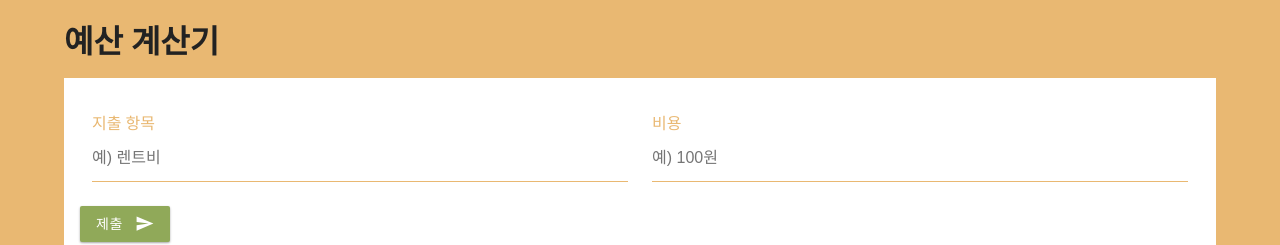
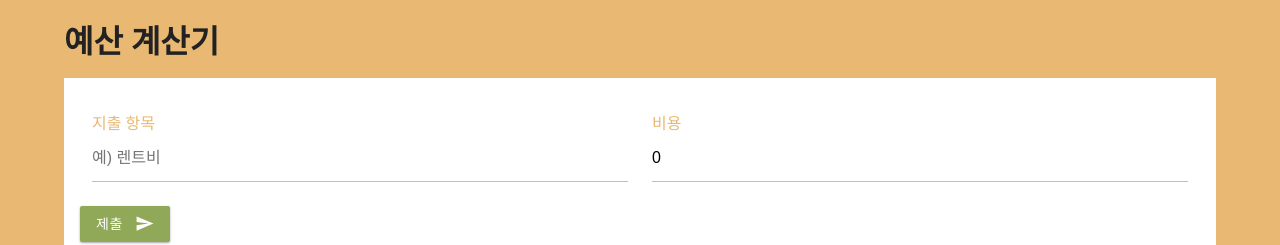
Before and after one commit to lifeflavor0425/react-base, a React (Create React App) app: page / in a window 1280 px wide. Shown: the top 245 px of the page. Built offline with nearby package versions, Linux system fonts and the light colour scheme.

Commit message:
feat: list append development

```diff
--- a/src/App.js
+++ b/src/App.js
@@ -4,6 +4,9 @@ import ExpenseForm from "./components/ExpenseForm";
 import ExpenseList from "./components/ExpenseList";
 
 const App = () => {
+  const [charge, setCharge] = useState("");
+  const [amount, setAmount] = useState(0);
+
   const [expenses, setExpenses] = useState([
     { id: 1, charge: "렌트비", amount: 1600 },
     { id: 2, charge: "교통비", amount: 400 },
@@ -15,12 +18,39 @@ const App = () => {
     setExpenses(newExpense);
   };
 
+  const handleCharge = (e) => {
+    setCharge(e.target.value);
+  };
+  const handleAmount = (e) => {
+    setAmount(e.target.valueAsNumber);
+  };
+
+  const handleSubmit = (e) => {
+    e.preventDefault();
+    if (charge !== "" && amount > 0) {
+      const newExpense = { id: crypto.randomUUID(), charge, amount };
+      // 불변성을 지켜주기 위해 새로운 express 생성
+      const newExpenses = [...expenses, newExpense];
+      setExpenses(newExpenses);
+      setCharge("");
+      setAmount(0);
+    } else {
+      console.log("error");
+    }
+  };
+
   return (
     <main className="main-container">
       <h1>예산 계산기</h1>
       <div style={{ width: "100%", backgroundColor: "white", padding: "1rem" }}>
         {/* {ExpenseForm} */}
-        <ExpenseForm />
+        <ExpenseForm
+          handleCharge={handleCharge}
+          charge={charge}
+          handleAmount={handleAmount}
+          amount={amount}
+          handleSumbit={handleSubmit}
+        />
       </div>
       <div style={{ width: "100%", backgroundColor: "white", padding: "1rem" }}>
         {/* {ExpenseItem} */}
--- a/src/components/ExpenseForm.js
+++ b/src/components/ExpenseForm.js
@@ -2,9 +2,15 @@ import React from "react";
 import "./ExpenseForm.css";
 import { MdSend } from "react-icons/md";
 
-const ExpenseForm = () => {
+const ExpenseForm = ({
+  handleCharge,
+  charge,
+  handleAmount,
+  amount,
+  handleSumbit,
+}) => {
   return (
-    <form>
+    <form onSubmit={handleSumbit}>
       <div className="form-center">
         <div className="form-group">
           <label htmlFor="charge">지출 항목</label>
@@ -13,7 +19,9 @@ const ExpenseForm = () => {
             className="form-control"
             id="charge"
             name="charge"
+            value={charge}
             placeholder="예) 렌트비"
+            onChange={handleCharge}
           />
         </div>
         <div className="form-group">
@@ -23,7 +31,9 @@ const ExpenseForm = () => {
             className="form-control"
             id="amount"
             name="amount"
+            value={amount}
             placeholder="예) 100원"
+            onChange={handleAmount}
           />
         </div>
       </div>
```
